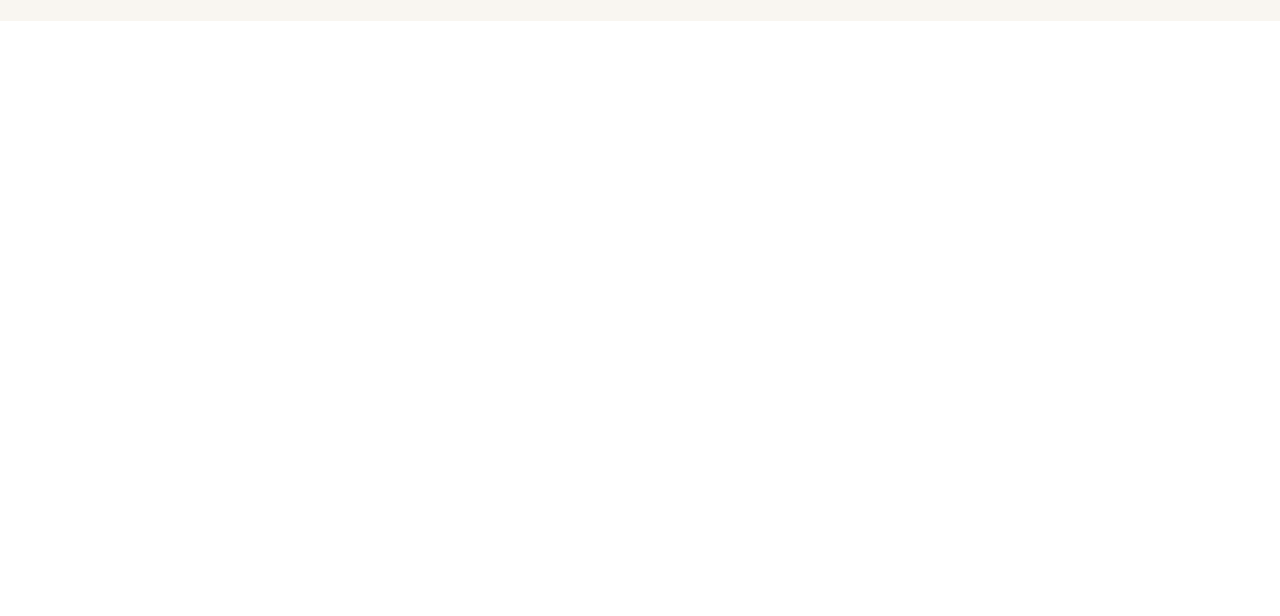
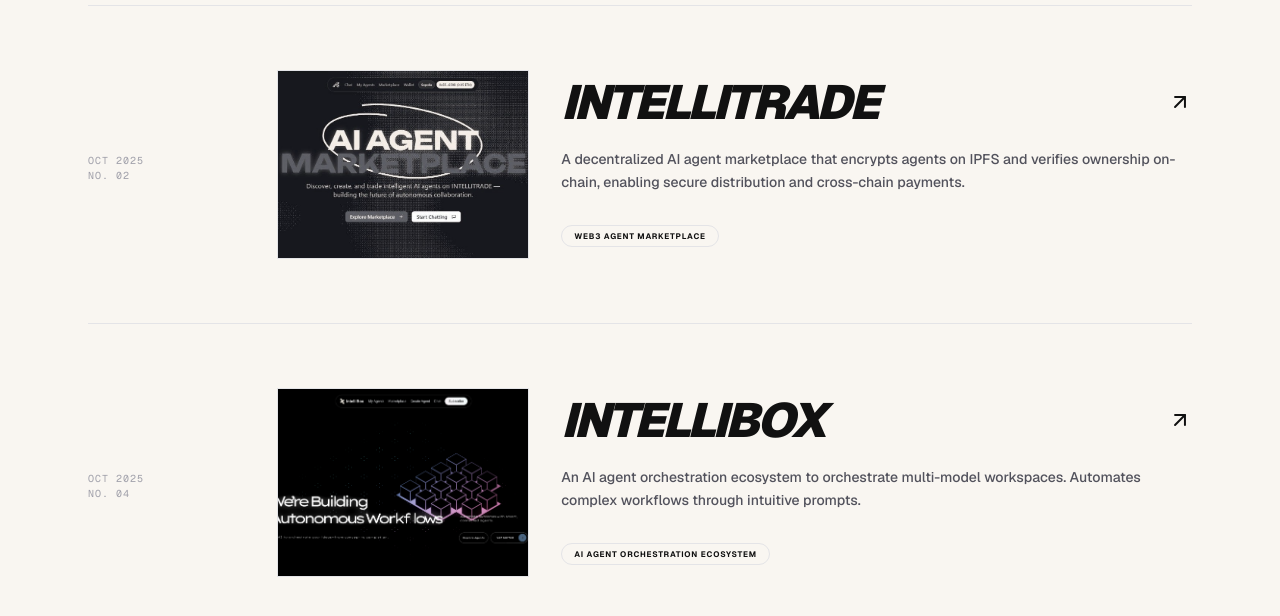
Before and after one commit to wwaiyyee/wwaiyyee, a Next.js app: page /case-studies in a window 1280 px wide. Shown: the part 1177-1793 px from the top of the page. Before the commit the page ends 1198 px from the top, so only its background shows below. Built offline with nearby package versions, Linux system fonts and the light colour scheme.

Commit message:
updated landing

```diff
--- a/components/projects.ts
+++ b/components/projects.ts
@@ -13,8 +13,21 @@ export const PROJECTS = [
         }
     },
     {
+        id: 'intellitrade',
+        number: '02',
+        title: 'INTELLITRADE',
+        tagline: 'Web3 agent marketplace',
+        roles: 'UI/UX Designer',
+        tools: 'Web3 • AI Agents',
+        image: '/intellitrade/intellitrade-landing.jpeg',
+        caseStudy: {
+            overview: 'A decentralized AI agent marketplace that encrypts agents on IPFS and verifies ownership on-chain, enabling secure distribution and cross-chain payments.',
+            impact: 'Lighthouse Best Data Agent at ETHOnline 2025.'
+        }
+    },
+    {
         id: 'twinkle',
-        number: '02',
+        number: '03',
         title: 'Twinkle',
         tagline: '3D educational game',
         roles: 'Creative Tech • WebGL • Frontend',
@@ -24,6 +37,19 @@ export const PROJECTS = [
         caseStudy: {
             overview: 'An interactive generative art piece exploring the relationship between sound frequencies and visual particles.',
             impact: 'Featured in digital art galleries and used as a relaxing visualizer by users worldwide.'
+        }
+    },
+    {
+        id: 'intellibox',
+        number: '04',
+        title: 'INTELLIBOX',
+        tagline: 'AI agent orchestration ecosystem',
+        roles: 'UI/UX Designer',
+        tools: 'AI Agents • Workflow Automation',
+        image: '/intellibox/intellibox-landing.png',
+        caseStudy: {
+            overview: 'An AI agent orchestration ecosystem to orchestrate multi-model workspaces. Automates complex workflows through intuitive prompts.',
+            impact: '1st Place Winner at TechTrove 2.0.'
         }
     }
 ];
```
